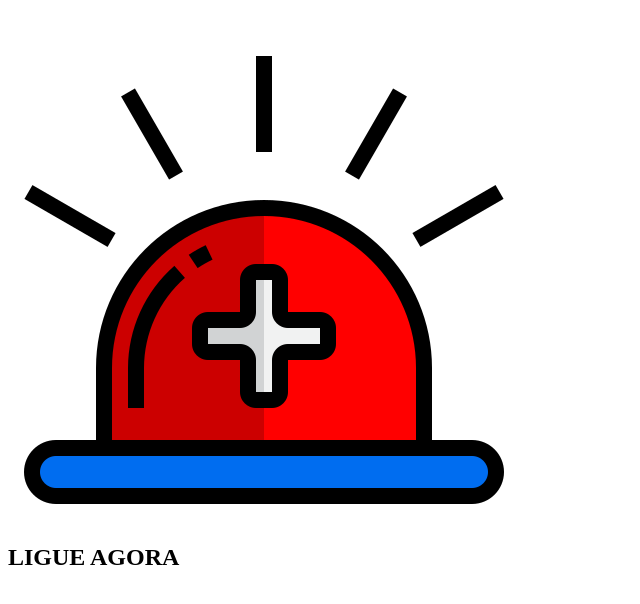
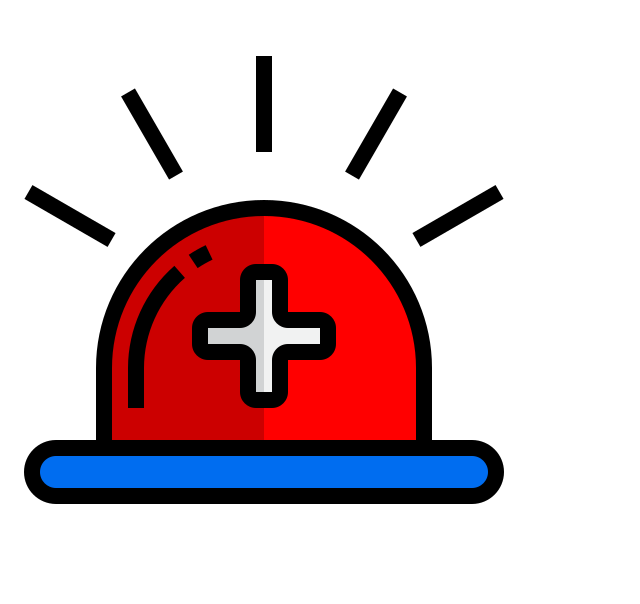
Before and after one commit to brunobht566-jpg/main, a plain HTML site: page html/eme.html in a window 1280 px wide. Shown: the whole page, without its empty margins (0-640 px from the left). Drawn offline with Linux system fonts and the light colour scheme; files whose address does not match are found by name.

Commit message:
Update eme.html

```diff
--- a/html/eme.html
+++ b/html/eme.html
@@ -8,7 +8,7 @@
 <body>
       <div class="header-item">
             <img src="paginas do layout/emergencia.png" alt="Ligue Agora">
-            <h2>LIGUE AGORA</h2>
+
         </div>
 </body>
 </html>
```
